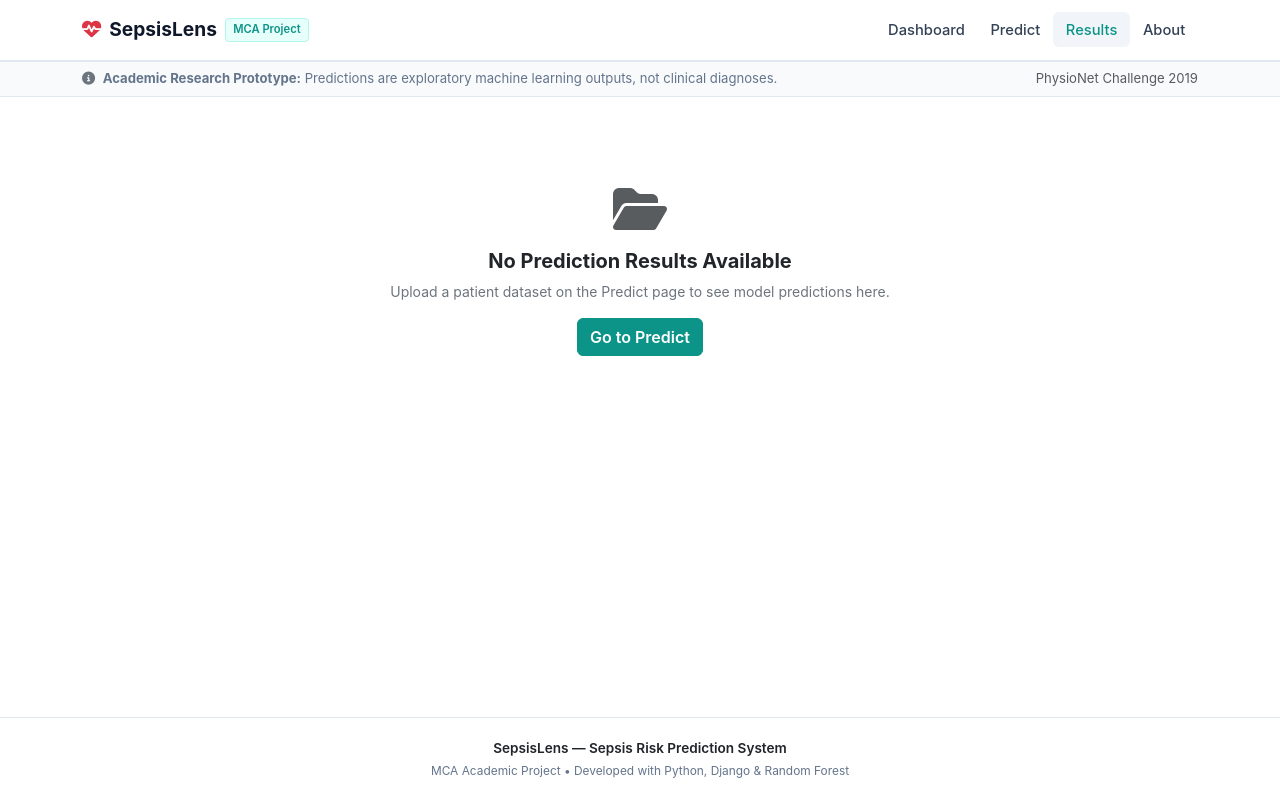
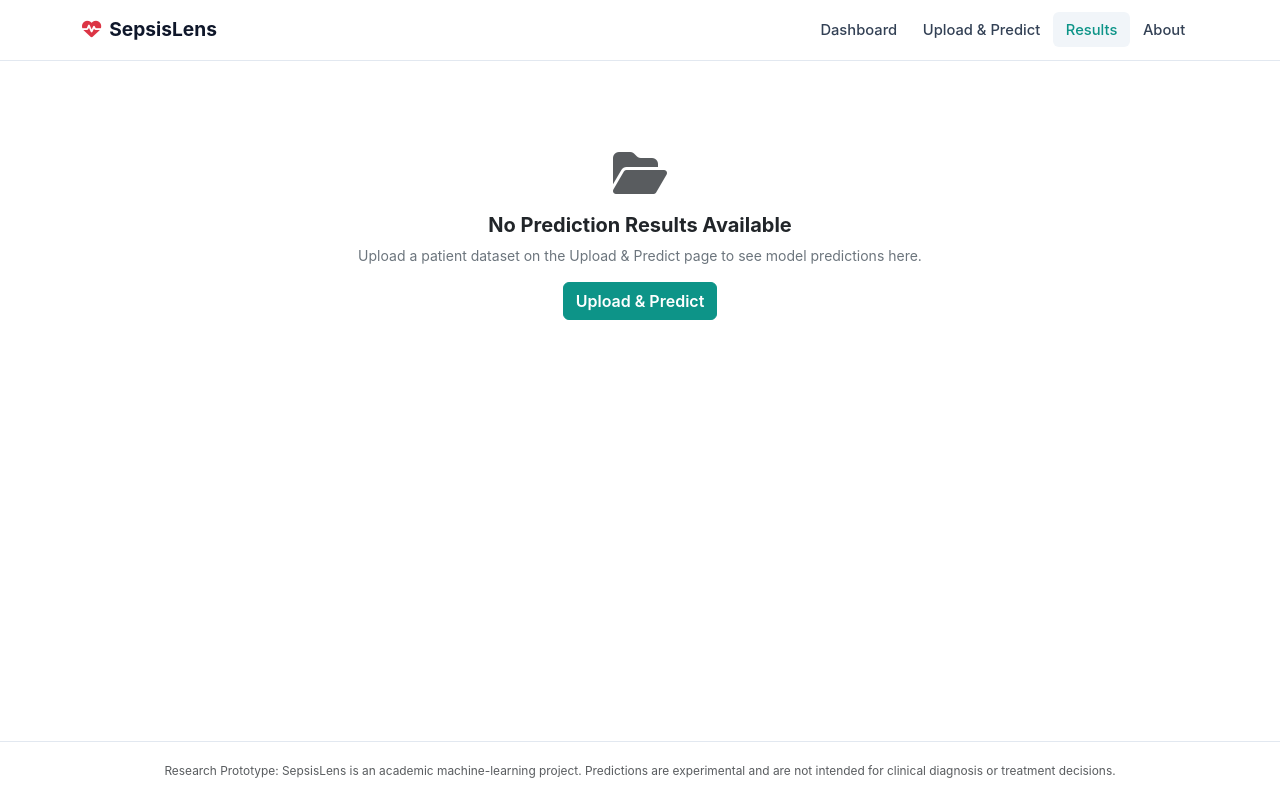
Before and after one commit to Nidhish-Chandran/Sepsis-Prediction, a Django app: page /results/ in a window 1280 px wide. Run offline with Django 5.2, Linux system fonts and the light colour scheme.

Commit message:
Refine SepsisLens UI for minimal MCA college project presentation: compact 4-item navbar, consolidated disclaimer in footer, clean results pagination, and audited model specifications

```diff
--- a/sepsislens/static/css/custom.css
+++ b/sepsislens/static/css/custom.css
@@ -138,3 +138,20 @@ footer {
   padding: 1.25rem 0;
   font-size: 0.85rem;
 }
+
+/* Pagination */
+.pagination .page-link {
+  color: var(--secondary-slate);
+  border-color: var(--border-color);
+}
+
+.pagination .page-link:hover {
+  color: var(--accent-teal);
+  background-color: #f1f5f9;
+}
+
+.pagination .page-item.active .page-link {
+  background-color: var(--accent-teal);
+  border-color: var(--accent-teal);
+  color: #ffffff;
+}
--- a/sepsislens/templates/sepsislens/base.html
+++ b/sepsislens/templates/sepsislens/base.html
@@ -15,13 +15,12 @@
     {% block extra_head %}{% endblock %}
 </head>
 <body>
-    <!-- Compact Navbar: Only Dashboard, Predict, Results, About -->
+    <!-- Compact Navbar: Dashboard, Upload & Predict, Results, About -->
     <nav class="navbar navbar-expand-lg navbar-custom">
         <div class="container">
             <a class="navbar-brand" href="{% url 'home' %}">
                 <i class="fa-solid fa-heart-pulse text-danger"></i>
                 <span>SepsisLens</span>
-                <span class="brand-badge">MCA Project</span>
             </a>
             <button class="navbar-toggler" type="button" data-bs-toggle="collapse" data-bs-target="#navMenu">
                 <span class="navbar-toggler-icon"></span>
@@ -35,7 +34,7 @@
                     </li>
                     <li class="nav-item">
                         <a class="nav-link {% if request.resolver_match.url_name == 'upload' %}active{% endif %}" href="{% url 'upload' %}">
-                            Predict
+                            Upload & Predict
                         </a>
                     </li>
                     <li class="nav-item">
@@ -52,17 +51,6 @@
             </div>
         </div>
     </nav>
-
-    <!-- Small Research Disclaimer Strip -->
-    <div class="disclaimer-strip">
-        <div class="container d-flex justify-content-between align-items-center">
-            <span>
-                <i class="fa-solid fa-info-circle text-secondary me-1"></i>
-                <strong>Academic Research Prototype:</strong> Predictions are exploratory machine learning outputs, not clinical diagnoses.
-            </span>
-            <span class="d-none d-md-inline text-muted">PhysioNet Challenge 2019</span>
-        </div>
-    </div>
 
     <!-- Django Messages -->
     <div class="container mt-3">
@@ -81,11 +69,12 @@
         {% block content %}{% endblock %}
     </main>
 
-    <!-- Consistent Simple Footer -->
+    <!-- Exactly One Footer with Required Exact Disclaimer -->
     <footer>
         <div class="container text-center">
-            <div class="mb-1 text-dark fw-semibold">SepsisLens — Sepsis Risk Prediction System</div>
-            <div class="small">MCA Academic Project • Developed with Python, Django & Random Forest</div>
+            <div class="small text-muted">
+                Research Prototype: SepsisLens is an academic machine-learning project. Predictions are experimental and are not intended for clinical diagnosis or treatment decisions.
+            </div>
         </div>
     </footer>
 
--- a/sepsislens/templates/sepsislens/explain.html
+++ b/sepsislens/templates/sepsislens/explain.html
@@ -32,8 +32,7 @@
 
             <!-- Plain English Explanation -->
             <p class="text-secondary small mb-3">
-                The Random Forest model evaluated this patient's hourly readings against the learned decision threshold (26.0%). The chart below displays the primary clinical factors that influenced the model's score for this hour.
-                <span class="text-muted fst-italic">Note: These values represent statistical model associations and do not imply direct medical causation.</span>
+                The Random Forest model evaluated this patient's hourly readings against the decision threshold (0.2604). The chart below displays the primary clinical factors that influenced the model's score for this hour.
             </p>
 
             <!-- Simple Bar Chart -->
--- a/sepsislens/templates/sepsislens/results.html
+++ b/sepsislens/templates/sepsislens/results.html
@@ -5,12 +5,12 @@
 {% block content %}
 <div class="container py-4">
     {% if total_records %}
-        <!-- Header with Download button -->
+        <!-- Header with source filename, record count, and download button -->
         <div class="d-flex flex-wrap justify-content-between align-items-center mb-3 gap-2">
             <div>
                 <h4 class="fw-bold text-dark mb-1">Prediction Results</h4>
                 <div class="text-secondary small">
-                    File: <span class="fw-semibold text-dark">{{ filename }}</span> • Total Records: <strong>{{ total_records }}</strong> • Alerts Raised: <strong class="text-danger">{{ positive_alarms }}</strong>
+                    Source File: <strong class="text-dark">{{ filename }}</strong> &bull; Total Records: <strong class="text-dark">{{ total_records }}</strong> &bull; Sepsis Alerts: <strong class="text-danger">{{ positive_alarms }}</strong>
                 </div>
             </div>
             <div class="d-flex gap-2">
@@ -23,18 +23,17 @@
             </div>
         </div>
 
-        <!-- Simple Results Table -->
-        <div class="card card-simple overflow-hidden mb-4">
+        <!-- Clean, uncluttered Results Table -->
+        <div class="card card-simple overflow-hidden mb-3">
             <div class="table-responsive">
                 <table class="table table-clean table-hover align-middle mb-0" id="results_table">
                     <thead>
                         <tr>
                             <th>Patient ID</th>
                             <th>ICU Hour</th>
-                            <th>Risk Score</th>
+                            <th>Model Score <span class="text-muted fw-normal small">(Vote Fraction)</span></th>
                             <th>Prediction</th>
-                            <th>Status</th>
-                            <th>Action</th>
+                            <th class="text-end">Explanation</th>
                         </tr>
                     </thead>
                     <tbody>
@@ -43,28 +42,21 @@
                                 <td class="fw-semibold text-dark">{{ r.patient }}</td>
                                 <td>Hour {{ r.iculos }}</td>
                                 <td>
-                                    <span class="fw-semibold">{{ r.risk_percent }}%</span>
-                                    <span class="text-muted small">({{ r.risk_score }})</span>
-                                </td>
-                                <td>
-                                    {% if r.prediction == 1 %}
-                                        <span class="badge bg-danger">Class 1 (Sepsis)</span>
-                                    {% else %}
-                                        <span class="badge bg-light text-dark border">Class 0 (Normal)</span>
-                                    {% endif %}
+                                    <span class="fw-semibold">{{ r.risk_score }}</span>
+                                    <span class="text-muted small">({{ r.risk_percent }}%)</span>
                                 </td>
                                 <td>
                                     {% if r.prediction == 1 %}
                                         <span class="badge badge-alert">
-                                            <i class="fa-solid fa-triangle-exclamation me-1"></i> SEPSIS ALERT
+                                            <i class="fa-solid fa-triangle-exclamation me-1"></i> Sepsis Alert
                                         </span>
                                     {% else %}
                                         <span class="badge badge-low-risk">
-                                            <i class="fa-solid fa-check me-1"></i> Low Risk
+                                            <i class="fa-solid fa-check me-1"></i> Normal
                                         </span>
                                     {% endif %}
                                 </td>
-                                <td>
+                                <td class="text-end">
                                     <a href="{% url 'explain' %}?row={{ r.row_index }}" class="btn btn-outline-secondary btn-sm py-1 px-2" style="font-size: 0.8rem;">
                                         Explain
                                     </a>
@@ -76,22 +68,52 @@
             </div>
         </div>
 
-        {% if records_count > 500 %}
-            <div class="text-center text-muted small">
-                Showing first 500 records. Use the Download button above for the complete CSV dataset.
-            </div>
+        <!-- Practical Pagination Controls -->
+        {% if page_obj.paginator.num_pages > 1 %}
+            <nav aria-label="Results pagination" class="d-flex flex-wrap justify-content-between align-items-center gap-2 mb-3">
+                <div class="small text-muted">
+                    Showing {{ page_obj.start_index }}–{{ page_obj.end_index }} of {{ total_records }} records
+                </div>
+                <ul class="pagination pagination-sm mb-0">
+                    {% if page_obj.has_previous %}
+                        <li class="page-item">
+                            <a class="page-link" href="?page=1" aria-label="First">&laquo; First</a>
+                        </li>
+                        <li class="page-item">
+                            <a class="page-link" href="?page={{ page_obj.previous_page_number }}">Previous</a>
+                        </li>
+                    {% else %}
+                        <li class="page-item disabled"><span class="page-link">Previous</span></li>
+                    {% endif %}
+
+                    <li class="page-item active">
+                        <span class="page-link">Page {{ page_obj.number }} of {{ page_obj.paginator.num_pages }}</span>
+                    </li>
+
+                    {% if page_obj.has_next %}
+                        <li class="page-item">
+                            <a class="page-link" href="?page={{ page_obj.next_page_number }}">Next</a>
+                        </li>
+                        <li class="page-item">
+                            <a class="page-link" href="?page={{ page_obj.paginator.num_pages }}" aria-label="Last">Last &raquo;</a>
+                        </li>
+                    {% else %}
+                        <li class="page-item disabled"><span class="page-link">Next</span></li>
+                    {% endif %}
+                </ul>
+            </nav>
         {% endif %}
 
     {% else %}
-        <!-- No Results Empty State -->
+        <!-- Empty State -->
         <div class="text-center py-5">
             <div class="mb-3 text-muted">
                 <i class="fa-solid fa-folder-open fa-3x"></i>
             </div>
             <h5 class="fw-bold text-dark">No Prediction Results Available</h5>
-            <p class="text-secondary small mb-3">Upload a patient dataset on the Predict page to see model predictions here.</p>
+            <p class="text-secondary small mb-3">Upload a patient dataset on the Upload & Predict page to see model predictions here.</p>
             <a href="{% url 'upload' %}" class="btn btn-teal">
-                Go to Predict
+                Upload & Predict
             </a>
         </div>
     {% endif %}
--- a/sepsislens/views.py
+++ b/sepsislens/views.py
@@ -153,21 +153,12 @@ def results_view(request):
     if selected_patient:
         records = [r for r in records if r['patient'] == selected_patient]
 
-    # Hourly timeline data for Chart.js
-    chart_timeline = []
-    # If a specific patient is selected, plot their timeline; otherwise plot first patient
-    target_patient = selected_patient or (results['patient_summaries'][0]['patient'] if results['patient_summaries'] else None)
-    if target_patient:
-        pat_records = [r for r in results['records'] if r['patient'] == target_patient]
-        chart_timeline = [
-            {
-                'iculos': r['iculos'],
-                'risk_percent': r['risk_percent'],
-                'prediction': r['prediction'],
-                'verdict': r['verdict'],
-            }
-            for r in pat_records
-        ]
+    from django.core.paginator import Paginator
+
+    # Standard pagination for results table (25 rows per page)
+    paginator = Paginator(records, 25)
+    page_number = request.GET.get('page', 1)
+    page_obj = paginator.get_page(page_number)
 
     context = {
         'filename': filename,
@@ -177,13 +168,12 @@ def results_view(request):
         'alarm_rate': results['alarm_rate'],
         'threshold_used': results['threshold_used'],
         'threshold_percent': round(results['threshold_used'] * 100, 1),
-        'patient_summaries': results['patient_summaries'],
-        'records': records[:500],  # Show up to 500 rows in table
+        'page_obj': page_obj,
+        'records': page_obj.object_list,
         'records_count': len(records),
-        'selected_patient': target_patient,
-        'chart_timeline_json': json.dumps(chart_timeline),
     }
     return render(request, 'sepsislens/results.html', context)
+
 
 def explain_view(request):
     """Explainability page with global importance and patient-level SHAP explanation."""
```
Also changed, not shown: sepsislens/templates/sepsislens/about.html (+5 -5 lines), sepsislens/templates/sepsislens/home.html (+8 -32 lines), sepsislens/templates/sepsislens/upload.html (+19 -18 lines), sepsislens/tests/test_csv_upload.py (+2 -2 lines), sepsislens/tests/test_views.py (+1 -1 lines), README.md.
